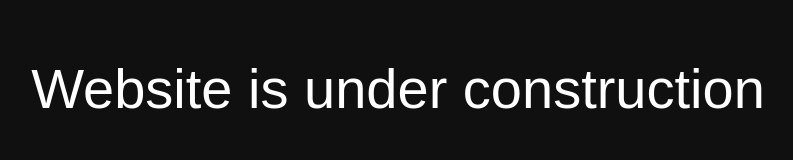
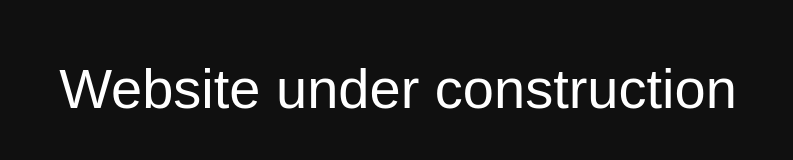
Before and after one commit to vwss8495/vwss8495.github.io, a plain HTML site: page index.html in a window 1280 px wide. Shown: the whole page, without its empty margins (242-1035 px from the left). Drawn offline with Linux system fonts and the light colour scheme.

Commit message:
changed index.html

```diff
--- a/index.html
+++ b/index.html
@@ -10,7 +10,7 @@
   </head>
   <body>
     <div class="construction">
-      <p>Website is under construction</p>
+      <p>Website under construction</p>
     </div>
   </body>
 </html>
```
